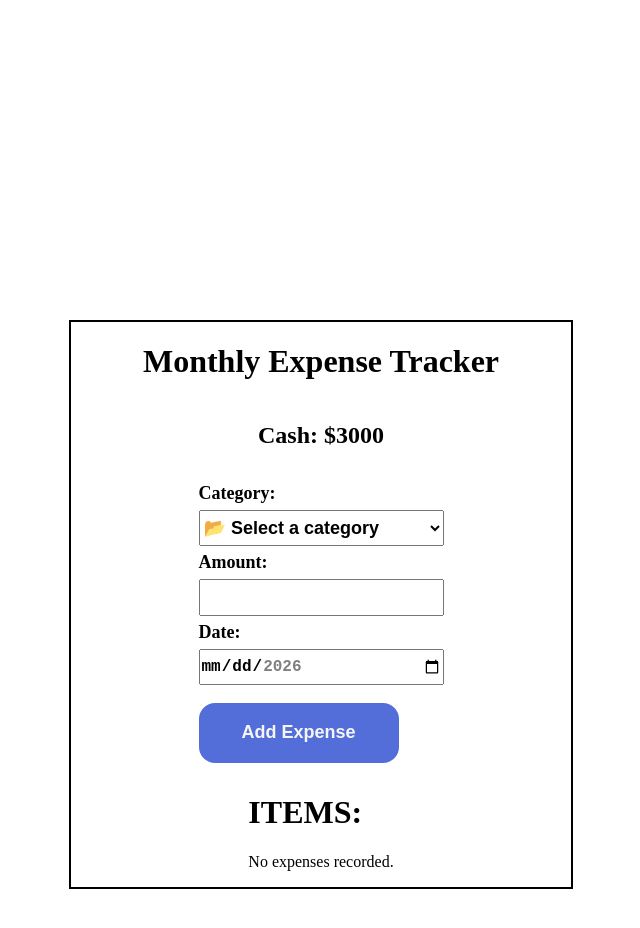
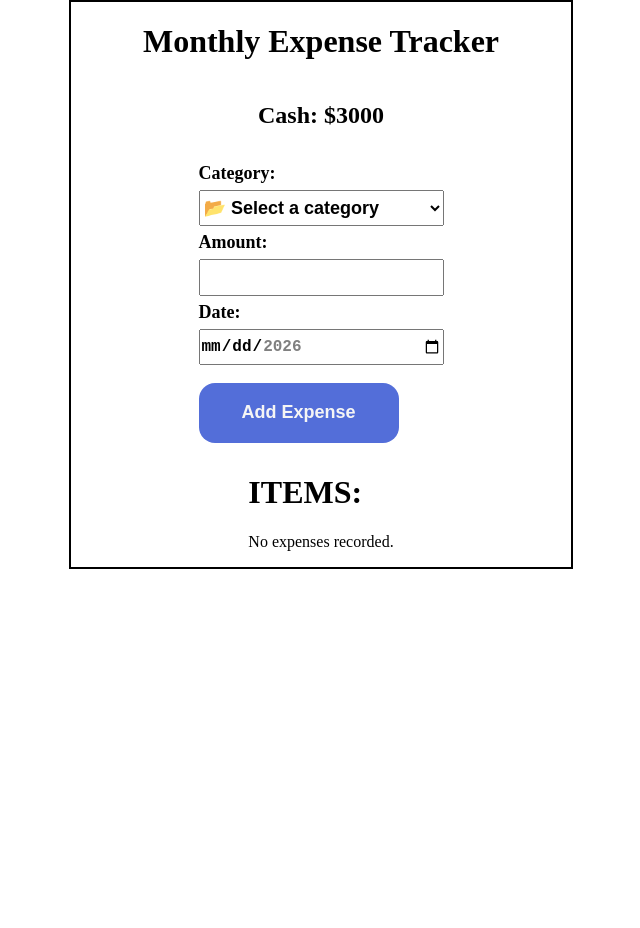
Before and after one commit to 0daysleft/React--Expense-Tracker, a React (Vite) app in the folder expense tracker/: page / in a window 1280 px wide. Shown: the top 928 px of the page, without its empty margins (319-959 px from the left). After the commit the page ends 800 px from the top, so only its background shows below. Built offline with nearby package versions, Linux system fonts and the light colour scheme.

Commit message:
styling the div

```diff
--- a/expense tracker/src/App.css
+++ b/expense tracker/src/App.css
@@ -1,8 +1,13 @@
+body{
+  width: 100vw;
+  margin: 0;
+  height: 100vh;
+}
+
 .main-1 {
   width: 500px;
-  height: max-content;
   border: 2px solid black;
-  margin: 20em auto;
+  margin: auto;
 }
 
 .main-1 {
```
